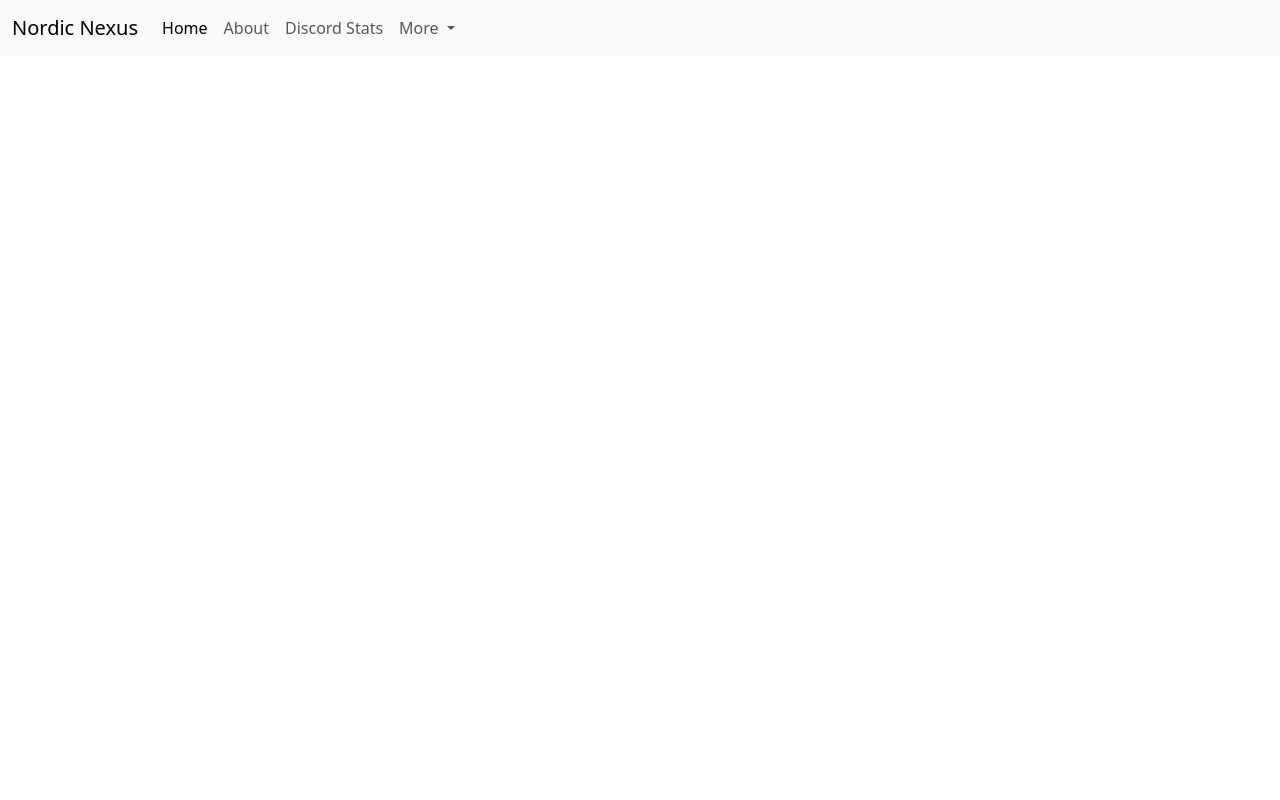
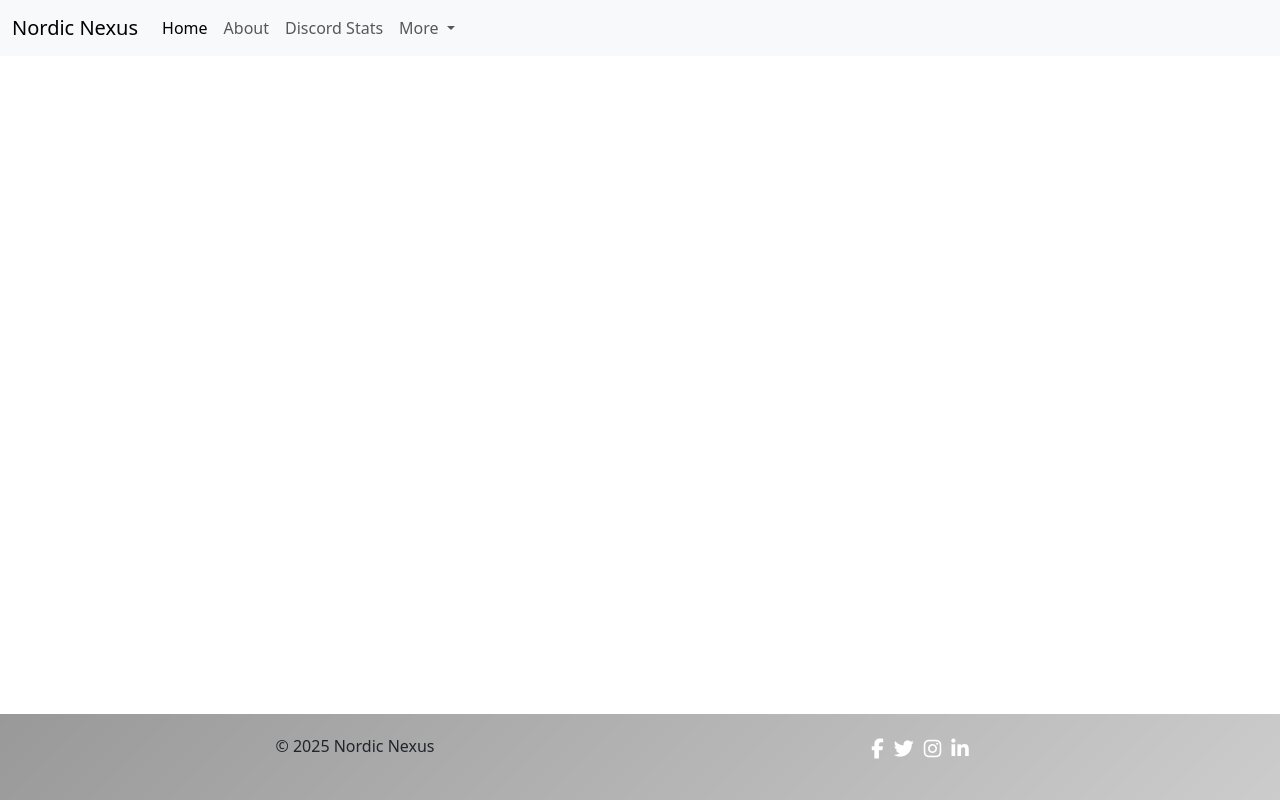
Before and after one commit to locorickardo/nordic-nexus-project, a Vue app: page / in a window 1280 px wide. Built offline with nearby package versions, Linux system fonts and the light colour scheme.

Commit message:
Added footer and imports

```diff
--- a/package.json
+++ b/package.json
@@ -11,6 +11,7 @@
     "lint": "eslint . --fix"
   },
   "dependencies": {
+    "@fortawesome/fontawesome-free": "^6.7.2",
     "bootstrap": "^5.3.3",
     "vue": "^3.5.13",
     "vue-router": "^4.5.0"
--- a/src/components/Footer.vue
+++ b/src/components/Footer.vue
@@ -1,7 +1,64 @@
 <template>
-
+    <footer class="footer glass-gradient">
+        <div class="container text-center">
+            <div class="row">
+                <div class="col">
+                    <p>&copy; 2025 Nordic Nexus</p>
+                </div>
+                <div class="col">
+                    <ul class="social-links">
+                        <li><a href="https://facebook.com" target="_blank" rel="noopener noreferrer"><i
+                                    class="fab fa-facebook-f"></i></a></li>
+                        <li><a href="https://twitter.com" target="_blank" rel="noopener noreferrer"><i
+                                    class="fab fa-twitter"></i></a></li>
+                        <li><a href="https://instagram.com" target="_blank" rel="noopener noreferrer"><i
+                                    class="fab fa-instagram"></i></a></li>
+                        <li><a href="https://linkedin.com" target="_blank" rel="noopener noreferrer"><i
+                                    class="fab fa-linkedin-in"></i></a></li>
+                    </ul>
+                </div>
+            </div>
+        </div>
+    </footer>
 </template>
 
+<script>
+export default {
+  name: 'Footer',
+};
+</script>
+
 <style scoped>
+footer {
+  padding: 20px;
+  position: absolute;
+  bottom: 0;
+  width: 100%;
+  background: rgba(255, 255, 255, 0.1);
+  backdrop-filter: blur(10px);
+}
 
+.glass-gradient {
+  background: linear-gradient(135deg, rgba(0, 0, 0, 0.4), rgba(0, 0, 0, 0.2));
+}
+
+.social-links {
+  list-style: none;
+  padding: 0;
+}
+
+.social-links li {
+  display: inline;
+  margin-right: 10px;
+}
+
+.social-links a {
+  color: white;
+  font-size: 20px;
+  text-decoration: none;
+}
+
+.social-links a:hover {
+  color: #007bff;
+}
 </style>
--- a/src/main.js
+++ b/src/main.js
@@ -1,6 +1,9 @@
 import './assets/main.css'
+/* Bootstrap Styling */
 import 'bootstrap/dist/css/bootstrap.min.css';
+/* Bootstrap JavaScript */
 import 'bootstrap/dist/js/bootstrap.bundle.min.js';
+import '@fortawesome/fontawesome-free/css/all.css';
 
 import { createApp } from 'vue'
 import App from './App.vue'
```
Also changed, not shown: 2 other files (tests, documents, lock files or other folders).
